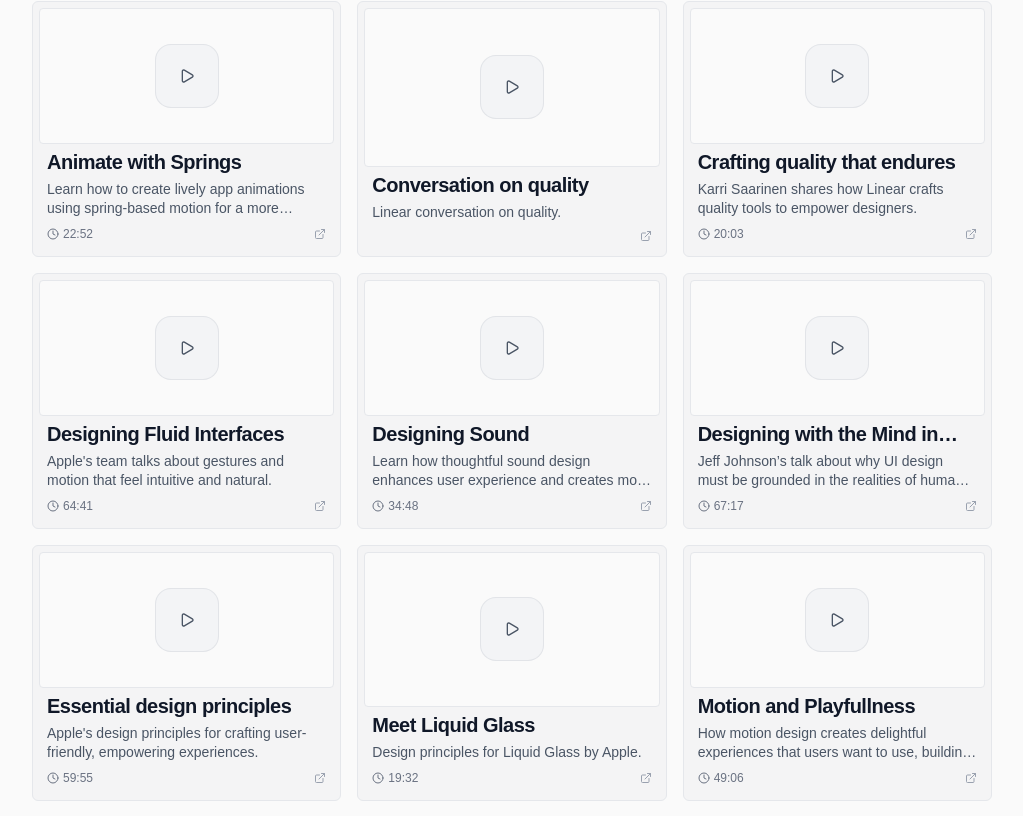
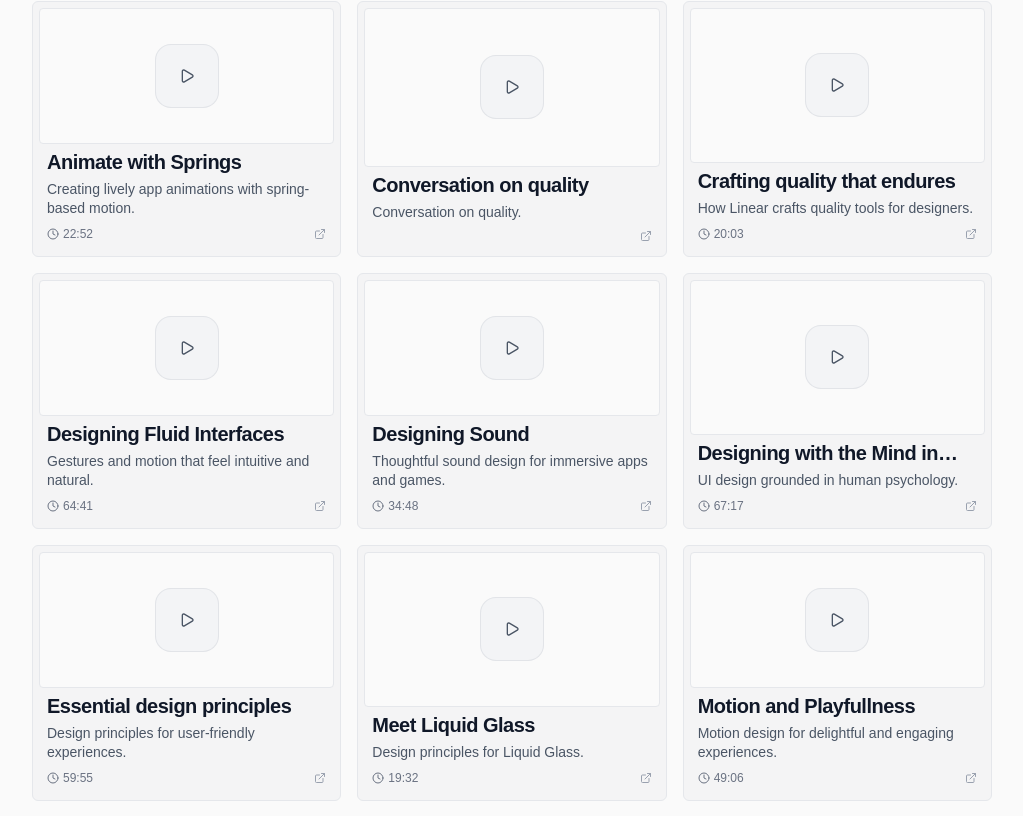
Before and after one commit to ahmadrafidev/vault, a Next.js app: page /resources in a window 1280 px wide. Shown: the part 291-1107 px from the top of the page, without its empty margins (128-1151 px from the left). Built offline with nearby package versions, Linux system fonts and the light colour scheme.

Commit message:
simplify description

```diff
--- a/src/data/content/other.ts
+++ b/src/data/content/other.ts
@@ -4,7 +4,7 @@ export const otherData: ContentItem[] = [
   {
     id: "animation-on-the-web",
     title: "Animation on the web",
-    description: "Emil Kowalski's courses about animation on the web.",
+    description: "Courses about animation on the web.",
     link: "https://animations.dev/learn",
     category: "other",
     tags: ["animation", "web", "courses"],
@@ -14,7 +14,7 @@ export const otherData: ContentItem[] = [
   {
     id: "blend-modes",
     title: "Blend Modes",
-    description: "A playground for exploring blend modes colors.",
+    description: "Playground for exploring blend modes.",
     link: "https://blendmodes.dev/multiply",
     category: "other",
     tags: ["blend modes", "colors", "playground"],
@@ -24,7 +24,7 @@ export const otherData: ContentItem[] = [
   {
     id: "ui-patterns",
     title: "UI Patterns",
-    description: "A comprehensive collection of user interface design patterns and persuasive design strategies for creating effective digital experiences.",
+    description: "Collection of UI design patterns and design strategies.",
     link: "https://ui-patterns.com/",
     category: "other",
     tags: ["ui patterns", "design patterns"],
--- a/src/data/content/people.ts
+++ b/src/data/content/people.ts
@@ -4,7 +4,7 @@ export const peopleData: ContentItem[] = [
   {
     id: "charlie-deets",
     title: "Charlie Deets",
-    description: "Charlie is a product designer at The Browser Company. Previously he was at Apple, WhatsApp, and Facebook.",
+    description: "Product designer at The Browser Company. Previously at Apple, WhatsApp, Facebook.",
     link: "https://charliedeets.com/",
     category: "people",
     tags: ["product design", "browser company", "apple"],
@@ -16,7 +16,7 @@ export const peopleData: ContentItem[] = [
   {
     id: "emil-kowalski",
     title: "Emil Kowalski",
-    description: "Emil is a designer engineer at Linear. Previously at Vercel.",
+    description: "Designer engineer at Linear. Previously at Vercel.",
     link: "https://emilkowal.ski/",
     category: "people",
     tags: ["designer engineer", "linear", "vercel"],
@@ -27,7 +27,7 @@ export const peopleData: ContentItem[] = [
   {
     id: "gavin-nelson",
     title: "Gavin Nelson",
-    description: "Gavin is a designer at Linear.",
+    description: "Designer at Linear.",
     link: "https://nelson.co/",
     category: "people",
     tags: ["designer", "linear"],
@@ -38,7 +38,7 @@ export const peopleData: ContentItem[] = [
   {
     id: "glenn-hitchcock",
     title: "Glenn Hitchcock",
-    description: "Glenn is a designer and director at Poolside. Previously he was at Vercel.",
+    description: "Designer and director at Poolside. Previously at Vercel.",
     link: "https://glenn.me/",
     category: "people",
     tags: ["designer", "director", "poolside", "vercel"],
@@ -49,7 +49,7 @@ export const peopleData: ContentItem[] = [
   {
     id: "paco-coursey",
     title: "Paco Coursey",
-    description: "Paco is a designer engineer at Linear. Previously he was at Vercel.",
+    description: "Designer engineer at Linear. Previously at Vercel.",
     link: "https://paco.me/",
     category: "people",
     tags: ["designer engineer", "linear", "vercel"],
@@ -60,7 +60,7 @@ export const peopleData: ContentItem[] = [
   {
     id: "rauno-freiberg",
     title: "Rauno Freiberg",
-    description: "Rauno is a staff design engineer at Vercel.",
+    description: "Staff design engineer at Vercel.",
     link: "https://rauno.me/",
     category: "people",
     tags: ["staff design engineer", "vercel"],
@@ -71,7 +71,7 @@ export const peopleData: ContentItem[] = [
   {
     id: "ryo-lu",
     title: "Ryo Lu",
-    description: "Ryo Lu is a head of design at Cursor. He was previously at Notion and Stripe.",
+    description: "Head of design at Cursor. Previously at Notion and Stripe.",
     link: "https://ryo.lu/",
     category: "people",
     tags: ["head of design", "cursor", "notion", "stripe"],
--- a/src/data/content/videos.ts
+++ b/src/data/content/videos.ts
@@ -4,7 +4,7 @@ export const videosData: ContentItem[] = [
   {
     id: "animate-with-springs",
     title: "Animate with Springs",
-    description: "Learn how to create lively app animations using spring-based motion for a more dynamic user experience.",
+    description: "Creating lively app animations with spring-based motion.",
     link: "https://developer.apple.com/videos/play/wwdc2023/10158/",
     category: "videos",
     tags: ["animation", "springs", "motion"],
@@ -14,7 +14,7 @@ export const videosData: ContentItem[] = [
   {
     id: "conversation-on-quality",
     title: "Conversation on quality",
-    description: "Linear conversation on quality.",
+    description: "Conversation on quality.",
     link: "https://linear.app/quality",
     category: "videos",
     tags: ["quality", "design", "conversation"],
@@ -23,7 +23,7 @@ export const videosData: ContentItem[] = [
   {
     id: "crafting-quality",
     title: "Crafting quality that endures",
-    description: "Karri Saarinen shares how Linear crafts quality tools to empower designers.",
+    description: "How Linear crafts quality tools for designers.",
     link: "https://www.youtube.com/watch?v=pCil7YNhNCU",
     category: "videos",
     tags: ["quality", "design", "tools"],
@@ -33,7 +33,7 @@ export const videosData: ContentItem[] = [
   {
     id: "designing-fluid-interface",
     title: "Designing Fluid Interfaces",
-    description: "Apple's team talks about gestures and motion that feel intuitive and natural.",
+    description: "Gestures and motion that feel intuitive and natural.",
     link: "https://developer.apple.com/videos/play/wwdc2018/803",
     category: "videos",
     tags: ["interfaces", "gestures", "motion"],
@@ -43,7 +43,7 @@ export const videosData: ContentItem[] = [
   {
     id: "designing-sound",
     title: "Designing Sound",
-    description: "Learn how thoughtful sound design enhances user experience and creates more immersive apps and games.",
+    description: "Thoughtful sound design for immersive apps and games.",
     link: "https://developer.apple.com/videos/play/wwdc2017/803/",
     category: "videos",
     tags: ["sound design", "ux", "audio"],
@@ -53,7 +53,7 @@ export const videosData: ContentItem[] = [
   {
     id: "designing-with-the-mind-in-mind",
     title: "Designing with the Mind in Mind",
-    description: "Jeff Johnson’s talk about why UI design must be grounded in the realities of human psychology.",
+    description: "UI design grounded in human psychology.",
     link: "https://www.youtube.com/watch?v=Rh18iJ8gSfI",
     category: "videos",
     tags: ["psychology", "ui design", "human factors"],
@@ -63,7 +63,7 @@ export const videosData: ContentItem[] = [
   {
     id: "essential-design-principles",
     title: "Essential design principles",
-    description: "Apple's design principles for crafting user-friendly, empowering experiences.",
+    description: "Design principles for user-friendly experiences.",
     link: "https://developer.apple.com/videos/play/wwdc2017/802/",
     category: "videos",
     tags: ["design principles", "apple", "ux"],
@@ -73,7 +73,7 @@ export const videosData: ContentItem[] = [
   {
     id: "liquid-glass",
     title: "Meet Liquid Glass",
-    description: "Design principles for Liquid Glass by Apple.",
+    description: "Design principles for Liquid Glass.",
     link: "https://developer.apple.com/videos/play/wwdc2025/219/",
     category: "videos",
     tags: ["liquid glass", "apple", "design"],
@@ -83,7 +83,7 @@ export const videosData: ContentItem[] = [
   {
     id: "motion-and-playfullness",
     title: "Motion and Playfullness",
-    description: "How motion design creates delightful experiences that users want to use, building trust and driving engagement.",
+    description: "Motion design for delightful and engaging experiences.",
     link: "https://www.youtube.com/watch?v=fZpTvZuysIo",
     category: "videos",
     tags: ["motion", "playfulness", "engagement"],
@@ -93,7 +93,7 @@ export const videosData: ContentItem[] = [
   {
     id: "the-qualities-of-great-design",
     title: "The qualities of great design",
-    description: "Great Design is crafted with care by real people.",
+    description: "Great design crafted with care.",
     link: "https://developer.apple.com/videos/play/wwdc2018/801/",
     category: "videos",
     tags: ["great design", "craftsmanship", "quality"],
```
Also changed, not shown: src/data/content/articles.ts (+7 -7 lines).
